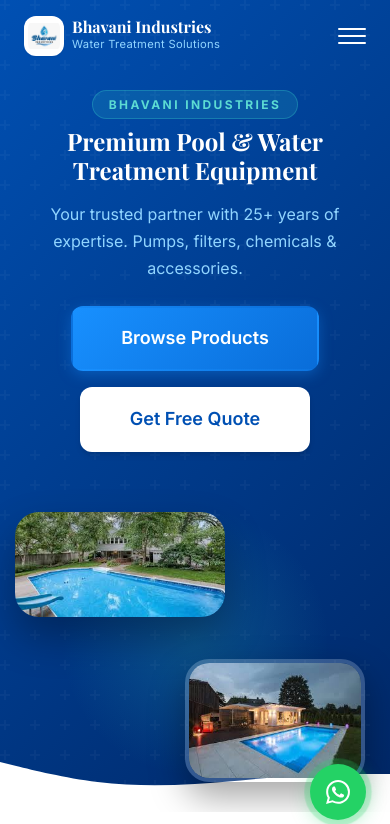
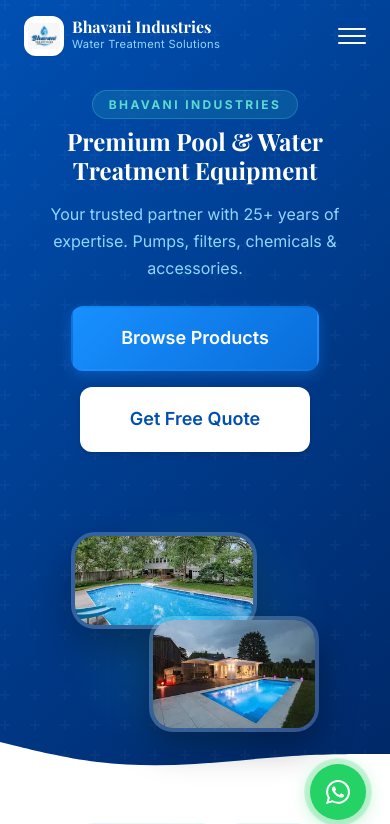
Before and after one commit to PagadalaNikitha572/SwimmingPoolWebsite, a React (Vite) app: page / in a window 390 px wide. Shown: the top 824 px of the page. Built offline with nearby package versions, Linux system fonts and the light colour scheme.

Commit message:
Update Home.css

```diff
--- a/src/pages/Home.css
+++ b/src/pages/Home.css
@@ -90,6 +90,7 @@
   border-radius: var(--radius-xl);
   overflow: hidden;
   box-shadow: 0 20px 40px rgba(0, 0, 0, 0.3);
+  border: 4px solid rgba(255, 255, 255, 0.2);
   transition: transform var(--transition-base);
 }
 
@@ -418,20 +419,32 @@
 
   .hero__actions {
     justify-content: center;
+    flex-direction: column;
+    align-items: center;
+  }
+
+  .hero__visual {
+    width: 100%;
+    padding: 0 var(--spacing-md);
   }
 
   .hero__images {
-    max-width: 380px;
-    height: 280px;
+    max-width: 100%;
+    width: 100%;
+    height: 260px;
     margin: var(--spacing-xl) auto 0;
   }
 
   .hero__image-main {
-    width: 70%;
+    width: 65%;
+    top: 0;
+    left: 5%;
   }
 
   .hero__image-secondary {
-    width: 60%;
+    width: 55%;
+    bottom: 0;
+    right: 5%;
   }
 }
 
@@ -441,8 +454,19 @@
   }
 
   .hero__images {
-    max-width: 300px;
-    height: 220px;
+    height: 200px;
+  }
+
+  .hero__image-main {
+    width: 60%;
+    top: 0;
+    left: 10%;
+  }
+
+  .hero__image-secondary {
+    width: 55%;
+    bottom: 0;
+    right: 10%;
   }
 
   .products-overview__grid,
```
